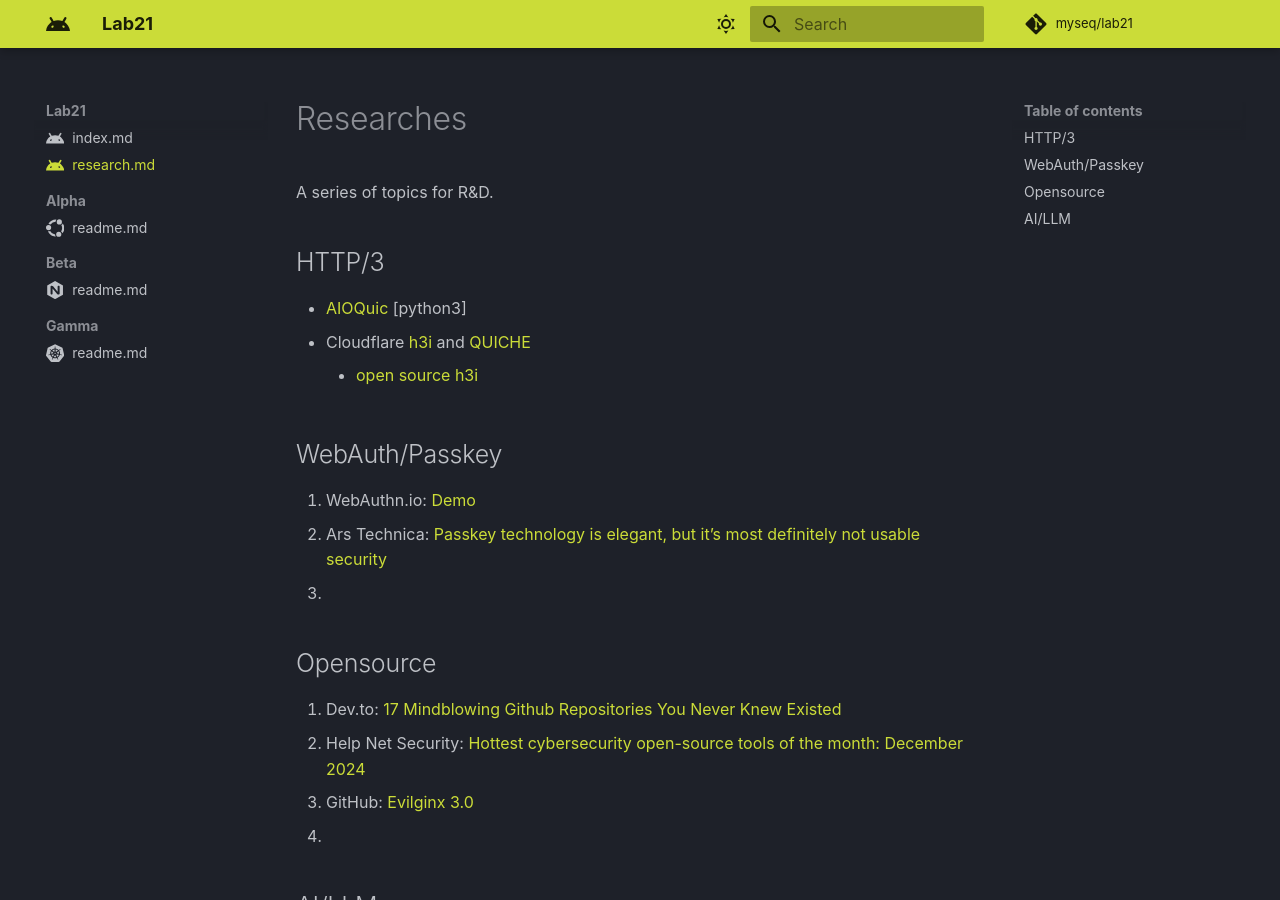
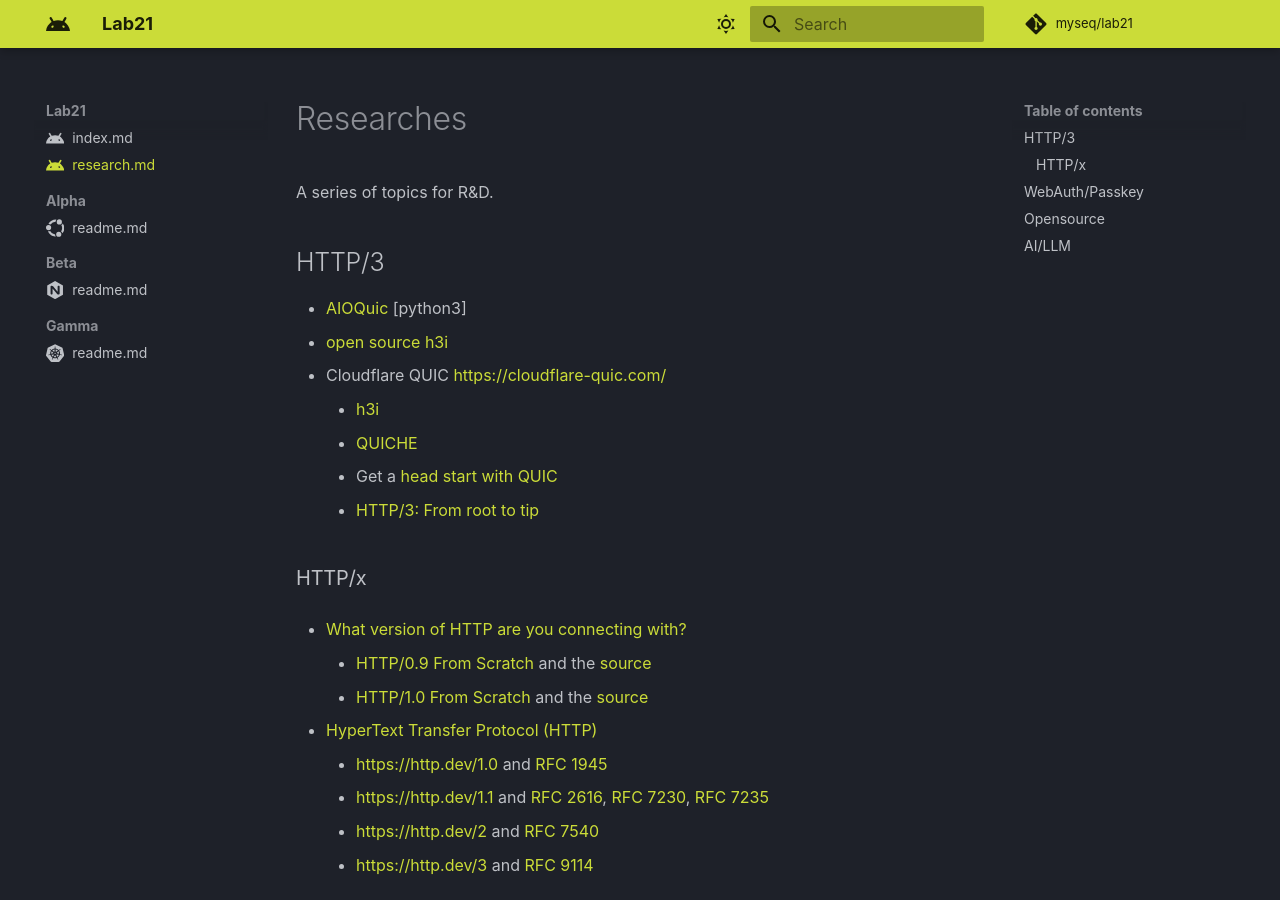
Before and after one commit to myseq/Lab21, an MkDocs documentation site: the page built from docs/research.md, in a window 1280 px wide and 900 px high. Built offline with MkDocs 1.6.1 and Material for MkDocs 9.7.7, drawn with Linux system fonts in a browser that asks for light colours; some web fonts are replaced; comment, search, counter and statistics services are not loaded.

Commit message:
update http links

```diff
--- a/docs/research.md
+++ b/docs/research.md
@@ -10,8 +10,25 @@ A series of topics for R&D.
 ## HTTP/3
 
   - [AIOQuic](https://github.com/aiortc/aioquic) [python3]
-  - Cloudflare [h3i](https://blog.cloudflare.com/h3i/) and [QUICHE](https://github.com/cloudflare/quiche)
-     - [open source h3i](https://www.phoronix.com/news/Cloudflare-Open-Source-h3i)
+  - [open source h3i](https://www.phoronix.com/news/Cloudflare-Open-Source-h3i)
+  - Cloudflare QUIC <https://cloudflare-quic.com/>
+     - [h3i](https://blog.cloudflare.com/h3i/)
+     - [QUICHE](https://github.com/cloudflare/quiche)
+     - Get a [head start with QUIC](https://blog.cloudflare.com/head-start-with-quic/)
+     - [HTTP/3: From root to tip](https://blog.cloudflare.com/head-start-with-quic/)
+
+### HTTP/x
+
+  - [What version of HTTP are you connecting with?](https://kmcd.dev/http/)
+     - [HTTP/0.9 From Scratch](https://kmcd.dev/posts/http0.9-from-scratch/) and the [source](https://github.com/sudorandom/kmcd.dev/tree/main/content/posts/2024/http0.9-from-scratch)
+     - [HTTP/1.0 From Scratch](https://kmcd.dev/posts/http1.0-from-scratch/) and the [source](https://github.com/sudorandom/kmcd.dev/tree/main/content/posts/2024/http1.0-from-scratch)
+
+  - [HyperText Transfer Protocol (HTTP)](https://http.dev/)
+     - <https://http.dev/1.0> and [RFC 1945](https://www.rfc-editor.org/rfc/rfc1945)
+     - <https://http.dev/1.1> and [RFC 2616](https://www.rfc-editor.org/rfc/rfc2616), [RFC 7230](https://www.rfc-editor.org/rfc/rfc7230), [RFC 7235](https://www.rfc-editor.org/rfc/rfc7235)
+     - <https://http.dev/2> and [RFC 7540](https://www.rfc-editor.org/rfc/rfc7540)
+     - <https://http.dev/3> and [RFC 9114](https://www.rfc-editor.org/rfc/rfc9114)
+
 
 ## WebAuth/Passkey
 
```
